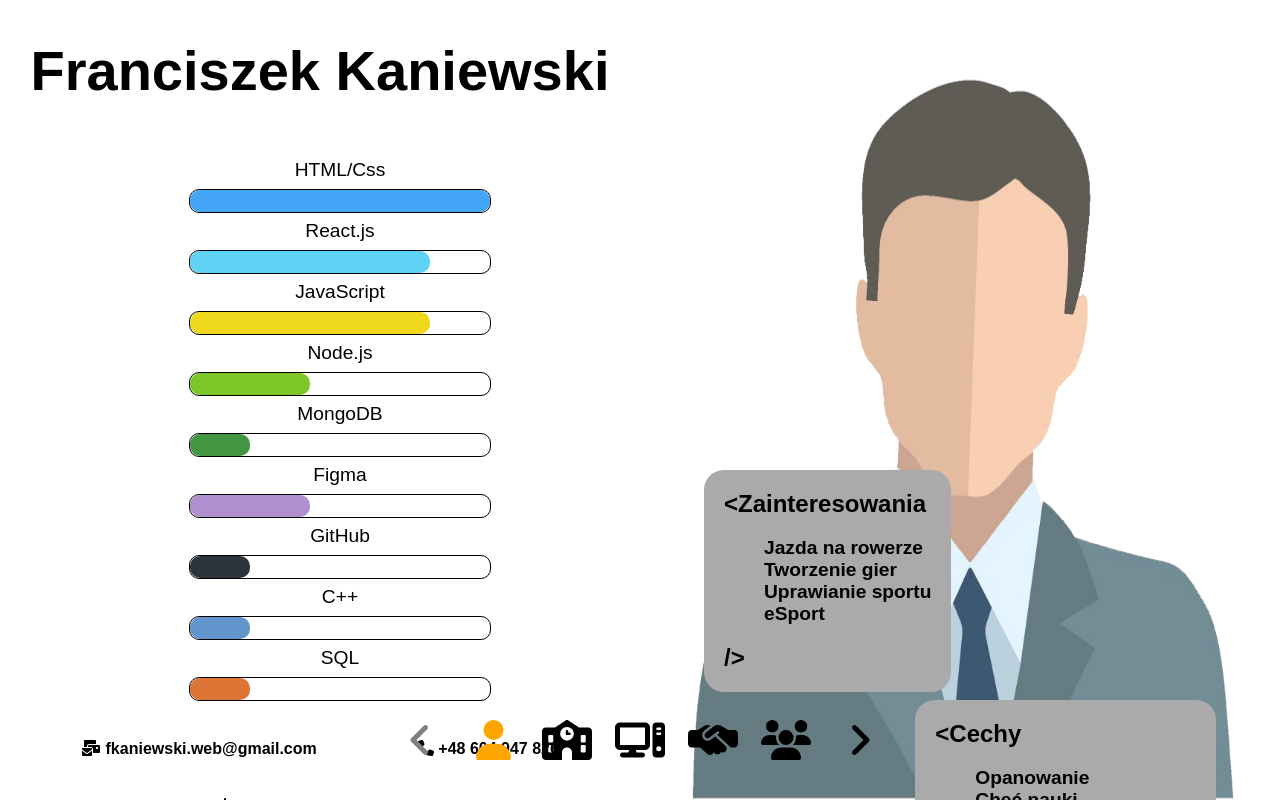
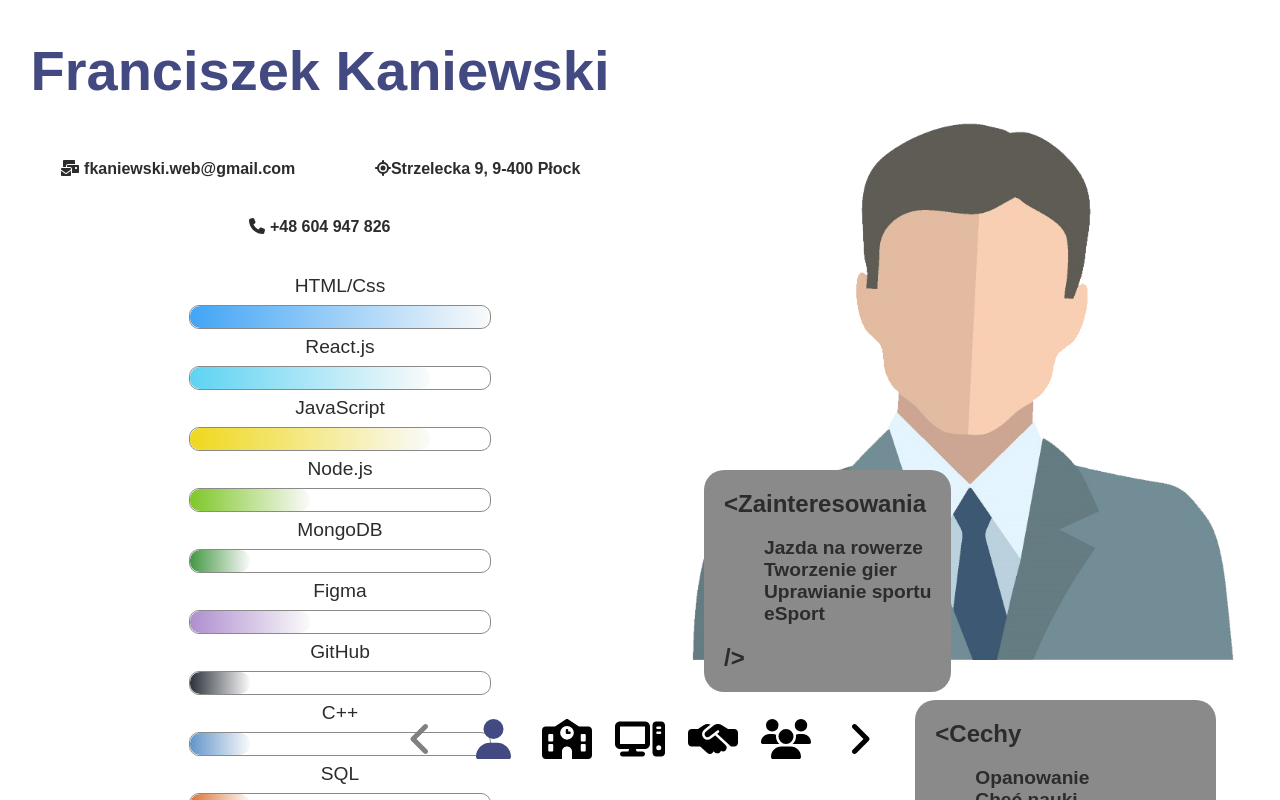
Before and after one commit to FranciszekKaniewski/cv, a React (Create React App) app: page / in a window 1280 px wide. Built offline with nearby package versions, Linux system fonts and the light colour scheme.

Commit message:
Colors+CSS+NamePageEdit

```diff
--- a/src/Coponents/ScrollBar.jsx
+++ b/src/Coponents/ScrollBar.jsx
@@ -6,7 +6,7 @@ import { faUser, faSchool, faComputer, faHandshakeAlt, faUsers, faAngleLeft, faA
 
 function ScrollBar({procent, setProcent}) {
 
-  let buttonStyle={color:'orange'}
+  let buttonStyle={color:'var(--main)'}
 
   const moveLeft =()=>{
     if(procent > 0) setProcent(procent - 100)
@@ -28,7 +28,7 @@ function ScrollBar({procent, setProcent}) {
       <span style={procent === 200 ? buttonStyle : null}onClick={()=> moveTo(200)}> <FontAwesomeIcon icon={faComputer} /> </span>
       <span style={procent === 300 ? buttonStyle : null}onClick={()=> moveTo(300)}> <FontAwesomeIcon icon={faHandshakeAlt} /> </span>
       <span style={procent === 400 ? buttonStyle : null}onClick={()=> moveTo(400)}> <FontAwesomeIcon icon={faUsers} /> </span>
-      <span style={procent === 400 ? {rotate:'90deg'}: null} onClick={()=> moveRight()}><FontAwesomeIcon icon={faAngleRight}/></span>
+      <span style={procent === 400 ? {rotate:'90deg', color:'var(--main)'}: null} onClick={()=> moveRight()}><FontAwesomeIcon icon={faAngleRight}/></span>
     </div>
   )
 }
--- a/src/Coponents/SkillsListElement.jsx
+++ b/src/Coponents/SkillsListElement.jsx
@@ -1,11 +1,14 @@
 import React from 'react'
 
 function SkillsListElement({name,progress,color}) {
+
+  let gradientColor = `linear-gradient(90deg, ${color} 0%, #fafafa 100%)`
+
   return (
     <li>
         {name}
         <div className="progres-bar" >
-            <div className="bgc" style={{backgroundColor: color, right: `${100-progress}%`}}></div>
+            <div className="bgc" style={{background: gradientColor, right: `${100-progress}%`}}></div>
         </div>
     </li>
   )
--- a/src/Css/App.css
+++ b/src/Css/App.css
@@ -1,17 +1,38 @@
+:root {
+    --white: #ffffff;
+    --main: #434981;
+    --gray: #8a8a8a;
+    --dark: #2c2c2c;
+  }
 html,body{
+    z-index: -1;
     margin: 0;
     position: relative;
     overflow-x: hidden;
     scroll-behavior: smooth;
     font-family: Arial, sans-serif;
+
 }
 h1{
+    color: var(--main);
     font-size: 3.5em;
     text-align: center;
 }
+h3{
+    margin-top: 0;
+}
+h4{
+    color: var(--dark);
+}
 h5{
+    color: var(--dark);
     font-size: 1em;
 }
+p{
+    color: var(--gray);
+}
+
+/* ==========App========== */
 
 .App{
     position: relative;
@@ -22,88 +43,6 @@ h5{
     right: 0;
     transition: .4s
 }
-
-.name-page>.left>.skills{
-    text-align: center;
-    font-size: 1.2em;
-}
-.name-page>.left>.skills>ul{
-    list-style-type: none;
-}
-.left{
-    display: flex;
-    height: 100%;
-    flex-basis: 100%;
-    flex-direction: column;
-    justify-content: space-around;
-}
-.left>h5{
-    margin: 20px 20px;
-}
-.progres-bar{
-    width: 50%;
-    height: 22px;
-    margin: 7.5px auto;
-    background-color: rgba(170, 153, 170, 0);
-    border-radius: 10px;
-    position: relative;
-    border: 1px solid black;
-}
-.progres-bar>.bgc{
-    position: absolute;
-    background-color: #aaa;
-    height: 100%;
-    left: 0;
-    right: 0;
-    z-index: -1;
-    border-radius: 10px;
-}
-.right{
-    display: flex;
-    flex-wrap: wrap;
-    justify-content: space-evenly;
-    position: relative;
-    flex-direction: column;
-}
-.right>h5{
-    position: absolute;
-    margin: 0;
-    font-size: 1.5em;
-    background-color: #aaa;
-    border-radius: 20px;
-    padding: 20px;
-    top: 470px;
-    left: 5vw;
-}
-.right>h5:nth-child(2){
-    top: 700px;
-    left: auto;
-    right: 5vw;
-}
-.right>.avatar{
-    display: block;
-    margin: 0 auto;
-    width: 100%;
-    max-width: 1000px;
-    min-height: 900px;
-}
-.right>h5>ul{
-    list-style-type: none;
-    font-size: .8em;
-}
-.name-page>.right{
-    flex-direction: column;
-}
-.name-page>.left>.contact{
-    display: flex;
-    flex-wrap: wrap;
-    justify-content: space-evenly;
-    margin-bottom: 10vw;
-}
-.name-page>.left>.contact>h5{
-    margin: 20px;
-}
-
 
 .sample-page,.name-page{
     flex-basis: 100%;
@@ -116,17 +55,104 @@ h5{
 .sample-page:nth-child(even){
     flex-direction: row-reverse;
 }
-.sample-page>.left,.sample-page>.right,.name-page>.left,.name-page>.right{
+.left,.right{
     flex-basis: 100%;
     height: 100vh;
     width: 50%;
     float: left;
-}
-.sample-page>.left>h1{
-    width: 100%;
-    text-align: center;
+    display: flex;
+    flex-direction: column;
 }
 
+
+/* ==========Left */
+
+.left{
+    justify-content: space-around;
+}
+.left>h5{
+    margin: 20px 20px;
+}
+
+/* =========Right========== */
+
+.right{
+    flex-wrap: wrap;
+    justify-content: space-evenly;
+    position: relative;
+}
+
+/* ==========NamePage========== */
+
+
+.name-page>.right>.avatar{
+    display: block;
+    margin: 0 auto;
+    width: 100%;
+    max-width: 800px;
+    min-height: 600px;
+}
+.name-page>.left>.skills{
+    text-align: center;
+    font-size: 1.2em;
+    flex-grow: 1;
+}
+.name-page>.left>.skills>ul{
+    list-style-type: none;
+}
+.name-page>.left>.contact{
+    flex-basis: 15%;
+    display: flex;
+    flex-wrap: wrap;
+    justify-content: space-evenly;
+}
+.name-page>.left>.contact>h5{
+    margin: 20px;
+}
+
+.name-page>.right>h5{
+    position: absolute;
+    margin: 0;
+    font-size: 1.5em;
+    background-color: var(--gray);
+    border-radius: 20px;
+    padding: 20px;
+    top: 470px;
+    left: 5vw;
+}
+.name-page>.right>h5:nth-child(2){
+    top: 700px;
+    left: auto;
+    right: 5vw;
+}
+.name-page>.right>h5>ul{
+    list-style-type: none;
+    font-size: .8em;
+}
+
+.skills>ul>li{
+    color: var(--dark);
+}
+.progres-bar{
+    width: 50%;
+    height: 22px;
+    margin: 7.5px auto;
+    background-color: rgba(170, 153, 170, 0);
+    border-radius: 10px;
+    position: relative;
+    border: 1px solid var(--gray);
+}
+.progres-bar>.bgc{
+    position: absolute;
+    background: linear-gradient(90deg, #fff 0%, #f00 100%);
+    height: 100%;
+    left: 0;
+    right: 0;
+    z-index: -1;
+    border-radius: 10px;
+}
+
+/* ==========SamplePage========== */
 
 .samplepage-desc{
     text-align: center;
@@ -134,20 +160,9 @@ h5{
     font-size: 1.35em;
     font-weight: 100;
 }
-.samplepage-desc>h3{
-    margin-top: 0;
-}
-.name-page>h1{
-    flex-basis: 100%;
-}
-.left:nth-child(0){
-    flex-direction: row;
-}
-
 
 .school-png{
     width: 100%;
-    /* max-height: 900px; */
 }
 
 
@@ -157,23 +172,19 @@ h5{
     margin: 0 100px;
 }
 
+/* ==========ScrollBar========== */
 
 .scroll-bar{
     text-align: center;
-    font-size: 50px;
     position: fixed;
     left: 30%;
     right: 30%;
-    border-radius: 100px;
     bottom: 40px;
-    height: 5vh;
-    /* background-color: rgba(252, 227, 0, 0.534); */
     display: flex;
 }
 .scroll-bar>span{
     cursor: pointer;
     flex-basis: 100%;
-    /* height: 10px; */
     line-height: 5vh;
     font-size: 40px;
     transition: .4s;
--- a/src/Pages/NamePage.jsx
+++ b/src/Pages/NamePage.jsx
@@ -37,16 +37,16 @@ function NamePage() {
 
         <h1>Franciszek Kaniewski</h1>
 
+        <div className="contact">
+        <h5><FontAwesomeIcon icon={faMailBulk} /> fkaniewski.web@gmail.com</h5>
+        <h5><FontAwesomeIcon icon={faLocation} />Strzelecka 9, 9-400 Płock</h5>
+        <h5><FontAwesomeIcon icon={faPhone} /> +48 604 947 826</h5>
+        </div>
+
         <div className="skills">
             <ul>
                 {Skills}
             </ul>
-        </div>
-
-        <div className="contact">
-        <h5><FontAwesomeIcon icon={faMailBulk} /> fkaniewski.web@gmail.com</h5>
-        <h5><FontAwesomeIcon icon={faPhone} /> +48 604 947 826</h5>
-        <h5><FontAwesomeIcon icon={faLocation} />Strzelecka 9, 9-400 Płock</h5>
         </div>
 
         </div>
```
